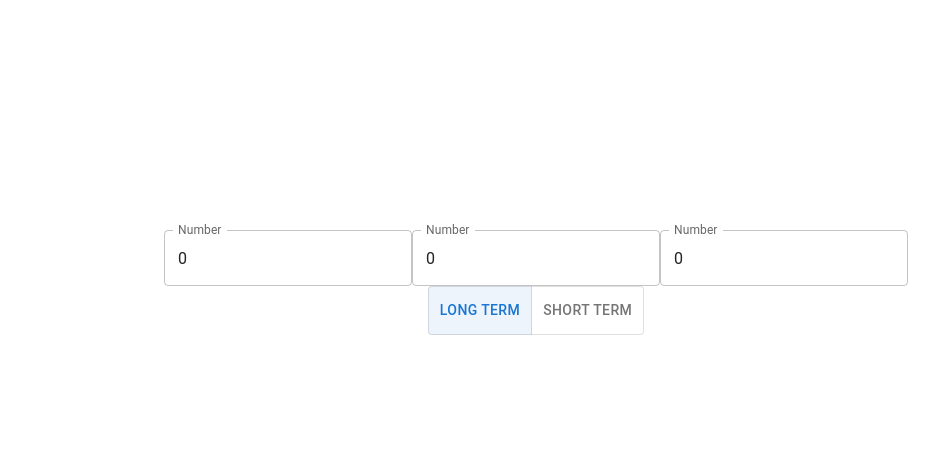
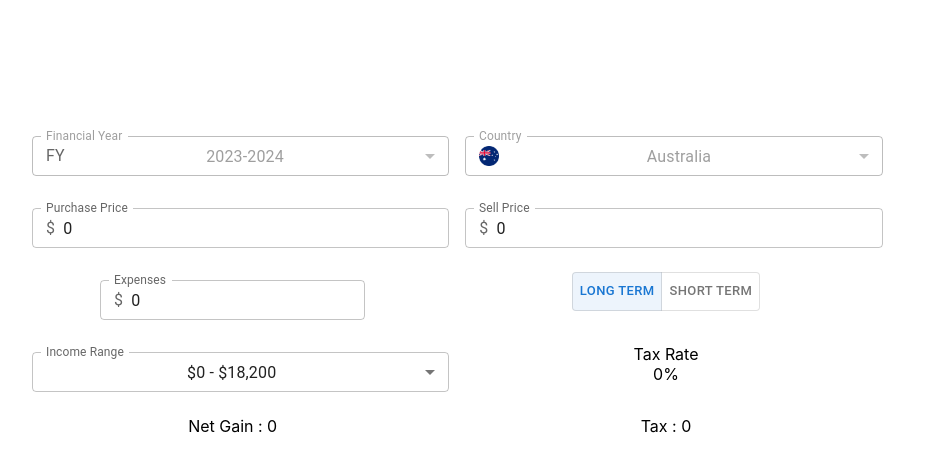
Before and after one commit to Krishna3267/koinx-task, a React (Create React App) app: page / in a window 1280 px wide. Shown: the top 472 px of the page, without its empty margins (104-1043 px from the left). Built offline with nearby package versions, Linux system fonts and the light colour scheme.

Commit message:
Adding the calculator logic

```diff
--- a/src/components/Calculator.js
+++ b/src/components/Calculator.js
@@ -3,6 +3,15 @@ import {useEffect, useState} from 'react'
 import { TextField } from '@mui/material'
 import ToggleButton from '@mui/material/ToggleButton'
 import ToggleButtonGroup from '@mui/material/ToggleButtonGroup'
+import InputLabel from '@mui/material/InputLabel';
+import MenuItem from '@mui/material/MenuItem';
+import FormControl from '@mui/material/FormControl';
+import Select from '@mui/material/Select';
+import OutlinedInput from '@mui/material/OutlinedInput'
+import InputAdornment from '@mui/material/InputAdornment'
+import aus from '../assets/aus.png'
+import Box from '@mui/material/Box'
+import Grid from '@mui/material/Grid'
 const Calculator = (props) => {
     const [price , setPrice] = useState(0)
     const [sellPrice, setSellPrice] = useState(0)
@@ -11,6 +20,8 @@ const Calculator = (props) => {
     const [capGain , setCapGain] = useState(0)
     const [discount , setDiscount] = useState(0)
     const [netGain , setNetGain] = useState(0)
+    const [incomeRange , setIncomeRange] = useState(0)
+    const [tax , setTax] = useState(0)
 
     const handlePrice = (event) => {
         setPrice(event.target.value)
@@ -24,13 +35,25 @@ const Calculator = (props) => {
         setExpenses(event.target.value);
     }
 
+    const handleType = (event) => {
+        setType(event.target.value)
+    }
+
+    const handleIncomeRange = (event) => {
+        setIncomeRange(event.target.value)
+    }
+    //For capital gains
     useEffect(() => {
         if (sellPrice !== '' && price !== '' && expenses !== '') {
           const capGainValue = parseFloat(sellPrice) - parseFloat(price) - parseFloat(expenses);
           setCapGain(capGainValue);
+        }else{
+            setCapGain(0)
         }
     }, [sellPrice, price, expenses]);
 
+
+    //For long term discount
     useEffect(
         () => {
             if(capGain > 0 && type == "Long Term"){
@@ -42,48 +65,121 @@ const Calculator = (props) => {
         } , [type, capGain]
     )
 
-    const handleType = (event) => {
-        setType(event.target.value)
+    //for netgains
+    useEffect(
+        () => {
+            if(type == "Long Term"){
+                const netGainVal = parseFloat(capGain - discount)
+                setNetGain(netGainVal)
+            }else{
+                setNetGain(capGain);
             }
+        } , [type, capGain, discount]
+    )
+
+    //for tax
+
+    useEffect(
+        () => {
+            switch (incomeRange) {
+                case 0:
+                    setTax(0)
+                    break;
+                case 1:
+                    setTax(parseFloat(19*netGain/100.0))
+                    break;
+                case 2:
+                    setTax(32.5*netGain/100.0)
+                    break;
+                case 3:
+                    setTax(parseFloat(37*netGain/100.0))
+                    break;
+                case 4:
+                    setTax(parseFloat(45*netGain/100.0))
+                    break;
+                default:
+                    break;
+            }
+        } , [incomeRange , netGain]
+    )
 
 
-    const handleNetGain = (event) => {
-        setNetGain(event.target.value)
-    }
-
     return (
-        <div className='calculator'>
-            <TextField
-            id="outlined-number"
-            label="Number"
-            type="number"
-            InputLabelProps={{
-                shrink: true,
-              }}
+        <Box sx={{flexGrow:10}}>
+            <Grid container spacing={2}>
+                <Grid item xs = {5}>
+                    <FormControl fullWidth disabled sx={{ m: 1, minWidth: 120 }} size="small">
+                        <InputLabel id="demo-select-small-label">Financial Year</InputLabel>
+                        <Select
+                        startAdornment={<InputAdornment position="start">FY</InputAdornment>}
+                        labelId="demo-select-small-label"
+                        id="demo-select-small"
+                        value={0}
+                        label="Financial Year"
+                        >
+                            <MenuItem value = {0}>2023-2024</MenuItem>
+                        </Select>
+                    </FormControl>
+                </Grid>
+                <Grid item xs = {5}>
+                    <FormControl fullWidth disabled sx={{ m: 1, minWidth: 120 }} size="small">
+                        <InputLabel>Country</InputLabel>
+                        <Select
+                        startAdornment={<InputAdornment position="start">
+                            <img height={"20px"} src={aus} alt="AUS" />
+                        </InputAdornment>}
+                        labelId="demo-select-small-label"
+                        id="demo-select-small"
+                        value={0}
+                        label="Country"
+                        >
+                            <MenuItem value = {0}>Australia</MenuItem>
+                        </Select>
+                    </FormControl>
+                </Grid>
+            <Grid item xs={5}>
+                <FormControl fullWidth sx={{ m: 1 }}>
+                    <InputLabel htmlFor="outlined-adornment-amount">Purchase Price</InputLabel>
+                    <OutlinedInput
+                    size='small'
+                        id="outlined-adornment-amount"
+                        startAdornment={<InputAdornment position="start">$</InputAdornment>}
+                        label="Purchase Price"
                         value = {price}
                         onChange = {handlePrice}
                     />
-            <TextField
-            id="outlined-number"
-            label="Number"
-            type="number"
-            InputLabelProps={{
-                shrink: true,
-              }}
+                </FormControl>
+            </Grid>
+            <Grid item xs={5}>
+                <FormControl fullWidth sx={{ m: 1 }}>
+                    <InputLabel htmlFor="outlined-adornment-amount">Sell Price</InputLabel>
+                    <OutlinedInput
+                    size='small'
+                        id="outlined-adornment-amount"
+                        startAdornment={<InputAdornment position="start">$</InputAdornment>}
+                        label="Sell Price"
                         value = {sellPrice}
                         onChange = {handleSellPrice}
                     />
-            <TextField
-            id="outlined-number"
-            label="Number"
-            type="number"
-            InputLabelProps={{
-                shrink: true,
-              }}
+                </FormControl>
+            </Grid>
+            <Grid item xs = {5}>
+                <FormControl sx={{ m: 1 }}>
+                    <InputLabel htmlFor="outlined-adornment-amount">Expenses</InputLabel>
+                    <OutlinedInput
+                    size='small'
+                        id="outlined-adornment-amount"
+                        startAdornment={<InputAdornment position="start">$</InputAdornment>}
+                        label="Expenses"
                         value = {expenses}
                         onChange = {handleExpenses}
                     />
+                </FormControl>
+            </Grid>
+            <Grid item xs = {5}>
                 <ToggleButtonGroup
+                    size='small'
+                        label="Type"
                         color="primary"
                         value={type}
                         exclusive
@@ -92,16 +188,60 @@ const Calculator = (props) => {
                         <ToggleButton value="Long Term">Long Term</ToggleButton>
                         <ToggleButton value="Short Term">Short Term</ToggleButton>
                 </ToggleButtonGroup>
-            {/* <h2>cap gain : {capGain}</h2> */}
+            </Grid>
+
+            <Grid item xs={5}>
+                <FormControl fullWidth sx={{ m: 1, minWidth: 120 }} size="small">
+                    <InputLabel id="demo-select-small-label">Income Range</InputLabel>
+                    <Select
+                    labelId="demo-select-small-label"
+                    id="demo-select-small"
+                    value={incomeRange}
+                    label="Income Range"
+                    onChange={handleIncomeRange}>
+                        <MenuItem value = {0}>$0 - $18,200</MenuItem>
+                        <MenuItem value = {1}>$18,201 - $45,000</MenuItem>
+                        <MenuItem value = {2}>$45,001 - $120,000</MenuItem>
+                        <MenuItem value = {3}>$120,001 - $180,000</MenuItem>
+                        <MenuItem value = {4}>$180,001+</MenuItem>
+                    </Select>
+                </FormControl>
+            </Grid>
+
+            <Grid item xs={5}>
+                <div>Tax Rate</div>
+                {incomeRange === 0 && (
+                    <div>0%</div>
+                ) }
+                {incomeRange === 1 && (
+                    <div>Nil + 19% of excess over $18,200</div>
+                ) }
+                {incomeRange === 2 && (
+                    <div>$5,092 + 32.5% of excess over $45,000</div>
+                ) }
+                {incomeRange === 3 && (
+                    <div>$29,467 + 37% of excess over $120,000</div>
+                ) }
+                {incomeRange === 4 && (
+                    <div>$51,667 + 45% of excess over $180,000</div>
+                ) }
+            </Grid>
                 {
                     type === "Long Term" && capGain > 0 && (
-                    <div>
+                        <>
+                            <Grid item xs={5}>
                                 <div>Capital Gain : {capGain}</div>
-                        <div>Long Term Investment Discount : {discount}</div>
-                    </div>
+                            </Grid>
+                            <Grid item xs={5}>
+                                <div>Discount : {discount}</div>
+                            </Grid>
+                        </>
                     )
                 }
-        </div>
+                <Grid item xs={5}>Net Gain : {netGain}</Grid>
+                <Grid item xs={5}>Tax : {tax}</Grid>
+            </Grid>
+        </Box>
     )
 }
 
```
Lines whose indentation alone changed are shown as unchanged.
